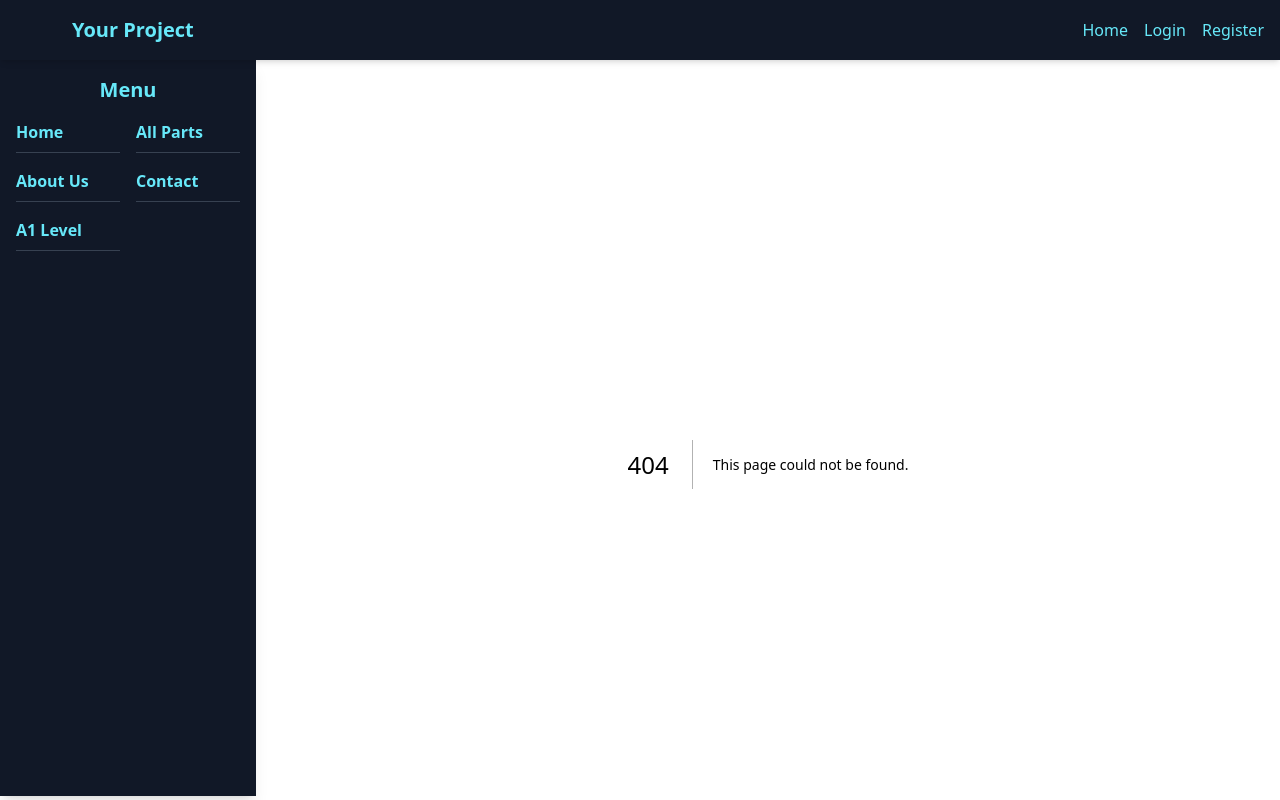
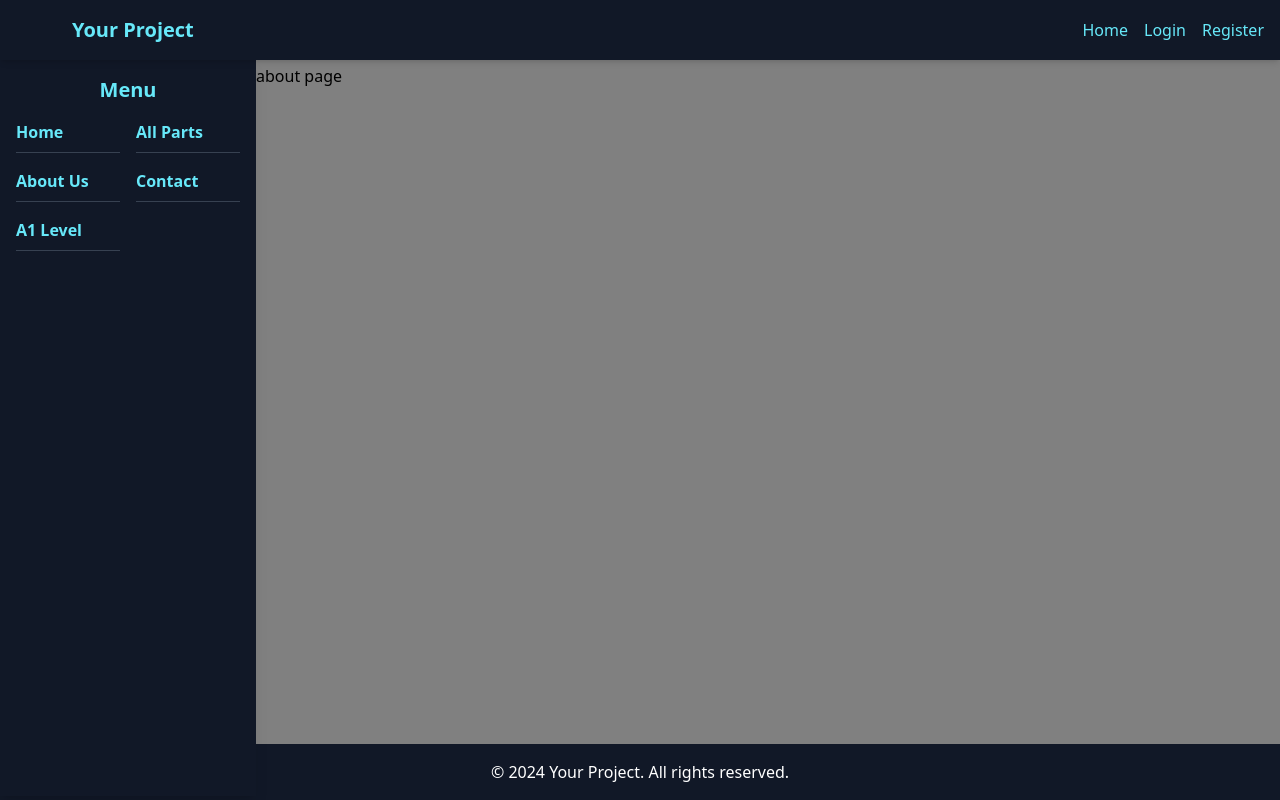
Before and after one commit to aren1985/hyeng, a Next.js app: page /about in a window 1280 px wide. Before the commit this address had no page. Shown: the top 800 px of the page. Built offline with nearby package versions, Linux system fonts and the light colour scheme.

Commit message:
fixed links

```diff
--- a/src/app/about/paga.js
+++ /dev/null
@@ -1,7 +0,0 @@
-import React from "react";
-
-const Aboutpaga = () => {
-  return <div>about paga</div>;
-};
-
-export default Aboutpaga;
--- /dev/null
+++ b/src/app/about/page.js
@@ -0,0 +1,9 @@
+"use client";
+
+import React from "react";
+
+const aboutpage = () => {
+  return <div> about page</div>;
+};
+
+export default aboutpage;
```
